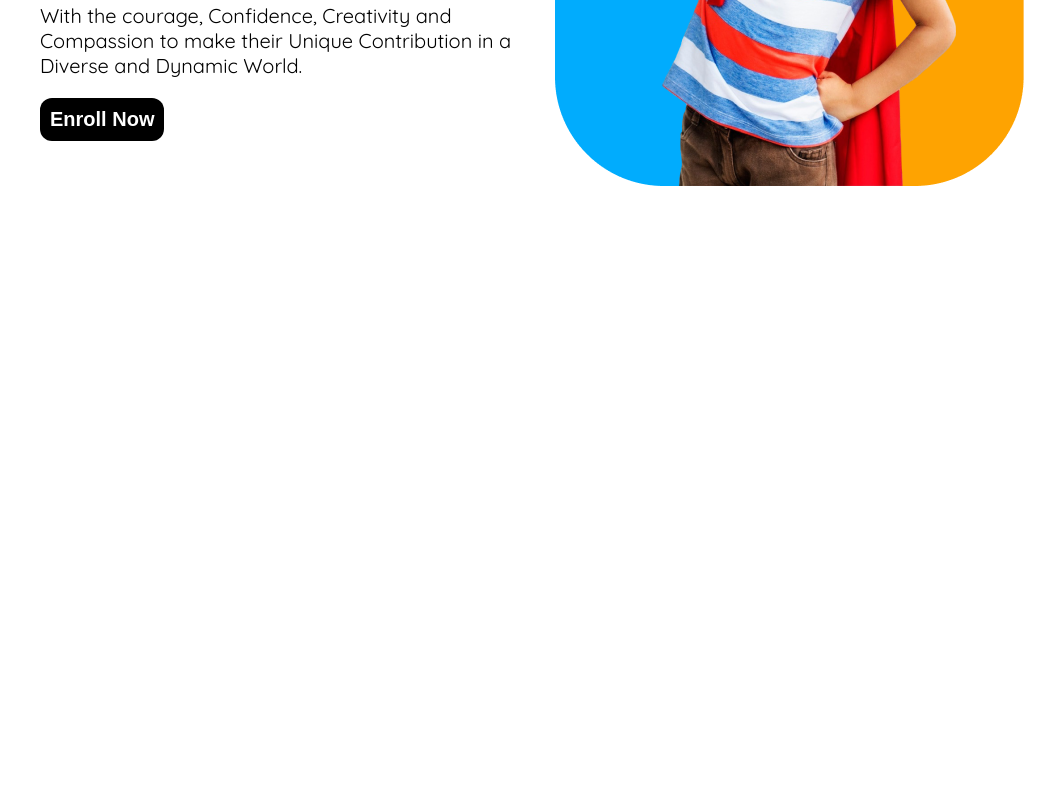
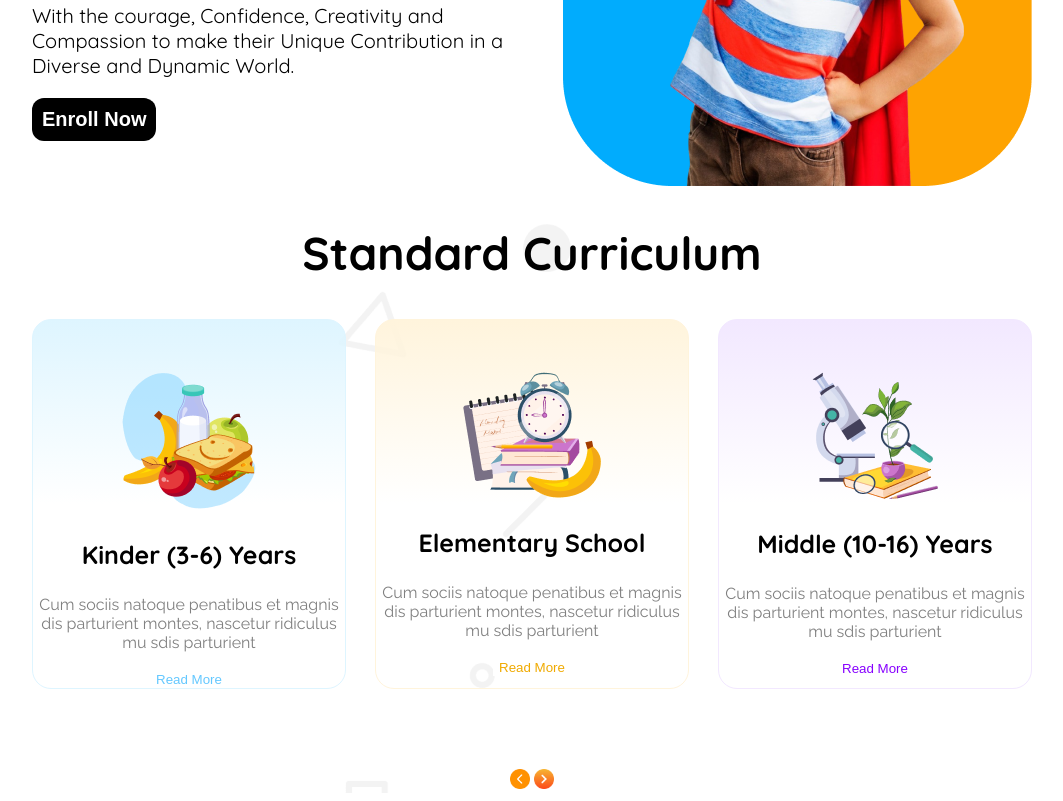
Before and after one commit to AlponaKhan/assignment-two, a plain HTML site: page index.html in a window 1280 px wide. Shown: the part 501-1302 px from the top of the page, without its empty margins (108-1171 px from the left). Before the commit the page ends 800 px from the top, so only its background shows below. Drawn offline with Linux system fonts and the light colour scheme.

Commit message:
curriculam section

```diff
--- a/index.html
+++ b/index.html
@@ -9,7 +9,7 @@
     <link rel="stylesheet" href="styles/styles.css">
 
 </head>
-<body class="quicksand-font">
+<body class="quicksand-font margin">
     <header class="head">
         <nav class="navbar display">
             <div class="logo display">
@@ -36,6 +36,36 @@
             <img src="assets/hero-kids.png" class="banner-img">
         </div>
     </header>
+    <!-- Curriculam Section Start -->
+     <section class="curriculam">
+        <h1 class="curric-title">Standard Curriculum</h1>
+        <div class="curric-container">
+            <div class="curric-box-one">
+                <img src="assets/kinder.png" class="curric-img">
+                <h3 class="curr-title">Kinder (3-6) Years</h3>
+                <p class="curric-des raleway-font">Cum sociis natoque penatibus et magnis dis parturient montes, nascetur ridiculus mu sdis parturient</p>
+                <button class="curric-btn"style="color: #64C8FF" >Read More</button>
+            </div>
+            <div class="curric-box-two">
+                <img src="assets/elementary.png" class="curric-img" alt="">
+                <h3 class="curr-title">Elementary School</h3>
+                <p class="curric-des raleway-font">Cum sociis natoque penatibus et magnis dis parturient montes, nascetur ridiculus mu sdis parturient</p>
+                <button class="curric-btn" style="color: #F0AA00">Read More</button>
+            </div>
+            <div class="curric-box-three">
+                <img src="assets/middle.png" class="curric-img" alt="">
+                <h3 class="curr-title">Middle (10-16) Years</h3>
+                <p class="curric-des raleway-font">Cum sociis natoque penatibus et magnis dis parturient montes, nascetur ridiculus mu sdis parturient</p>
+                <button class="curric-btn" style="color: #8700FF">Read More</button>
+            </div>
+        </div>
+        <div class="arrow">
+            <img src="assets/left.png" class="left">
+            <img src="assets/right.png" class="right">
+        </div>
+     </section>
+    <!-- Curriculam Section End -->
+
 
 </body>
 </html>
--- a/styles/styles.css
+++ b/styles/styles.css
@@ -1,4 +1,11 @@
 @import url('https://fonts.googleapis.com/css2?family=Quicksand:wght@300..700&display=swap');
+@import url('https://fonts.googleapis.com/css2?family=Raleway:ital,wght@0,100..900;1,100..900&display=swap');
+
+.raleway-font {
+  font-family: "Raleway", serif;
+  font-optical-sizing: auto;
+  font-style: normal;
+}
 
 
 .quicksand-font {
@@ -23,6 +30,10 @@
 .blue{
     color: rgba(93, 88, 239, 1);
 }
+.margin{
+    margin-left: 140px;
+    margin-right: 140px;
+}
 /* Common Style End */
 
 /* Header Section Start */
@@ -39,8 +50,6 @@
     justify-content: space-between;
     align-items: center;
     max-width: 1440px;
-    margin-left: 140px;
-    margin-right: 140px;
 }
 .nav-item{
     list-style: none;
@@ -82,8 +91,6 @@
 .banner{
     display: flex;
     justify-content: space-between;
-    margin-left:140px;
-    margin-right: 140px;
 }
 .banner-title{
     font-weight: bold;
@@ -133,3 +140,57 @@
 
 }
 /* Banner Section End */
+/* Curriculam Section Start */
+.curric-title{
+    font-weight: bold;
+    font-size: 2.87rem;
+    text-align: center;
+}
+.curric-container{
+    display: grid;
+    grid-template-columns: repeat(3, 1fr);
+    gap: 29px;
+    margin-bottom: 80px;
+}
+.left,
+.right{
+    width: 2%;
+}
+.curriculam{
+    text-align: center;
+    background-image: url("../assets/bg.png");
+}
+.curr-title{
+    font-weight: bold;
+    font-size: 1.56rem;
+}
+.curric-des{
+    font-weight: 500px;
+    font-size: 1rem;
+    color: rgba(128, 128, 128, 1);
+}
+.curric-box-one{
+    border: 1px solid rgba(222, 245, 255, 1) ;
+    border-radius: 19px;
+    background-image: linear-gradient(to bottom, rgba(222, 245, 255, 1), rgba(255, 255, 255, 0), rgba(255, 255, 255, 0));
+}
+.curric-box-two{
+    border: 1px solid rgba(255, 244, 220, 1) ;
+    border-radius: 19px;
+    background-image: linear-gradient(to bottom, rgba(255, 244, 220, 1), rgba(255, 255, 255, 0), rgba(255, 255, 255, 0));
+}
+.curric-box-three{
+    border: 1px solid rgba(242, 232, 255, 1) ;
+    border-radius: 19px;
+    background-image: linear-gradient(to bottom, rgba(242, 232, 255, 1), rgba(255, 255, 255, 0), rgba(255, 255, 255, 0));
+}
+
+.curric-btn{
+    border: none;
+    background-color: #FFFFFF;
+}
+.curric-img{
+    margin-top: 52px;
+}
+
+/* Curriculam Section End */
```
Also changed, not shown: assets/left.png (added), assets/right.png (added).
